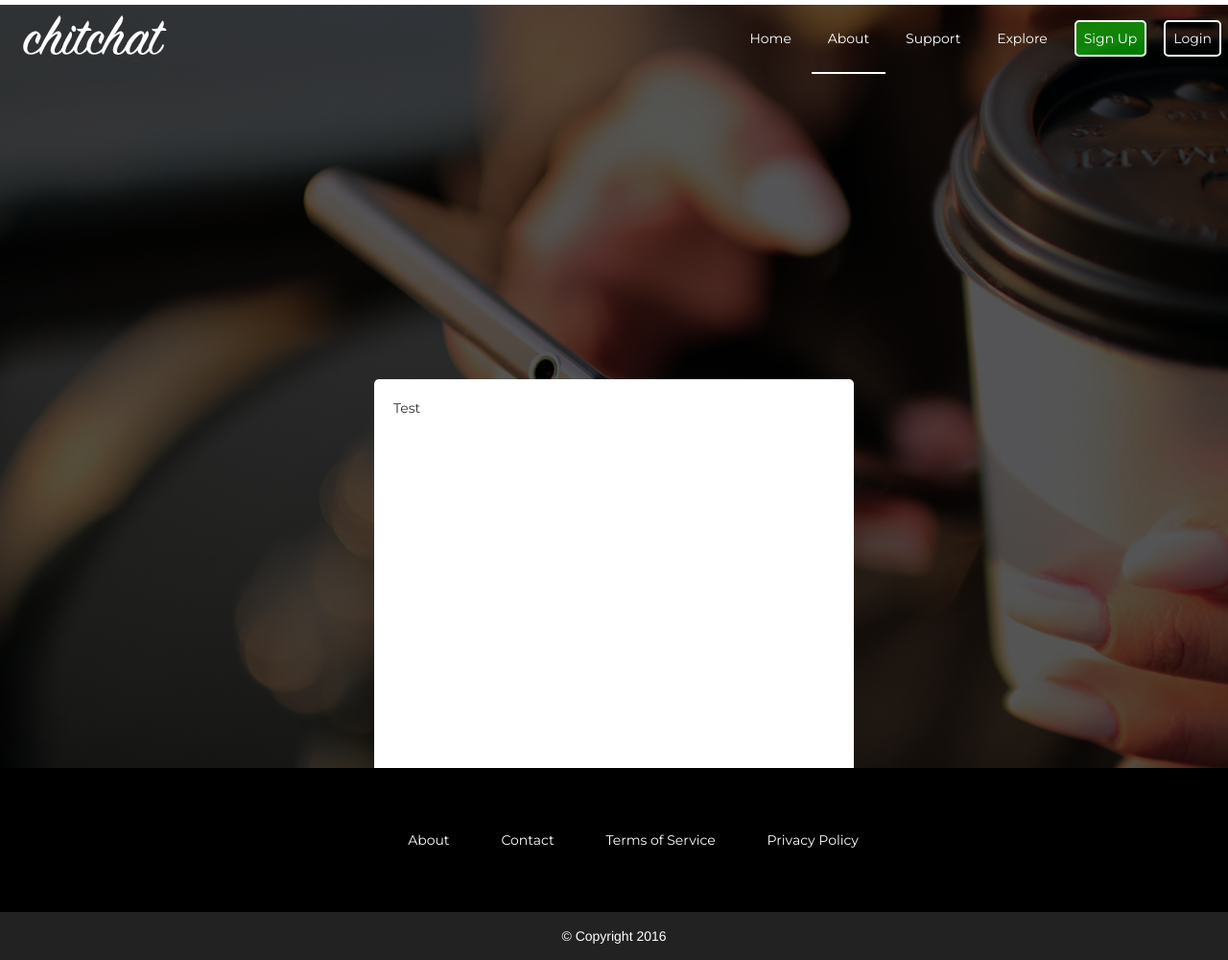
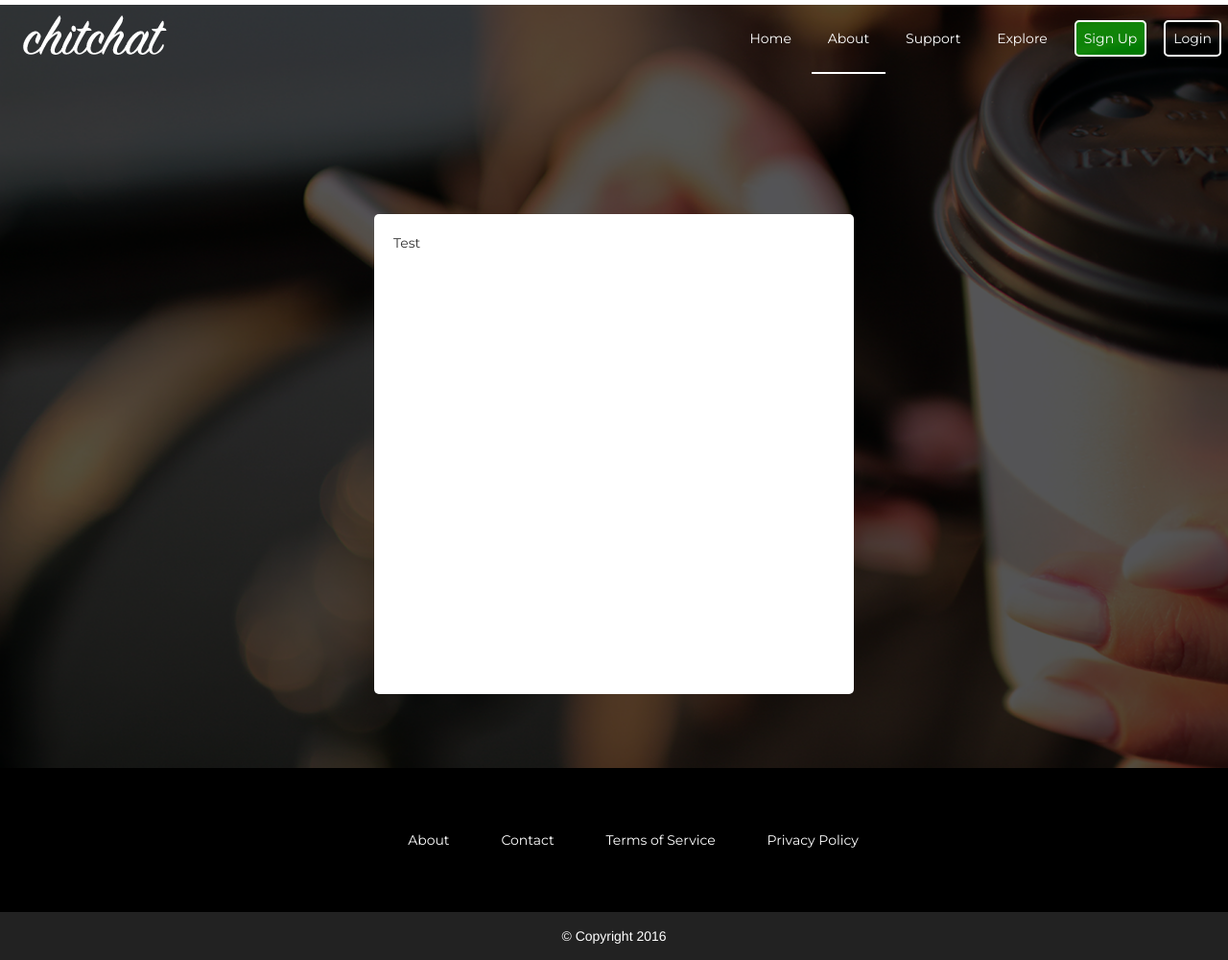
Before and after one commit to ccblazer44/cs386project, a PHP site: page /about.html in a window 1280 px wide. Shown: the whole page at 96% size. Run offline with PHP 8.4, Linux system fonts and the light colour scheme.

Commit message:
About page textbox fix

```diff
--- a/about.html
+++ b/about.html
@@ -13,7 +13,6 @@
 	<script>
 	jQuery(document).ready(function() {
 		jQuery('.toggle-nav').click(function(e) {
-				console.log("Testing");
 				jQuery(this).toggleClass('active');
 				jQuery('#main-nav ul').toggleClass('active');
 				e.preventDefault();
--- a/index.html
+++ b/index.html
@@ -12,7 +12,6 @@
 	<script>
 	jQuery(document).ready(function() {
     jQuery('.toggle-nav').click(function(e) {
-				console.log("Testing");
         jQuery(this).toggleClass('active');
         jQuery('#main-nav ul').toggleClass('active');
         e.preventDefault();
--- a/styles/style.css
+++ b/styles/style.css
@@ -31,18 +31,21 @@ html, body {
 .splash-about {
 	margin-top: 70px;
 	width: 100%;
-	position: absolute;
+	position: relative;
 	height:100%;
 }
 
 .splash-about-box {
 	width: 100%;
+	max-width: 500px;
+	height: 500px;
+	position: absolute;
+  top: 50%;
+  left: 50%;
+	transform: translate(-50%, -50%);
 	border-radius: 5px;
 	padding: 20px;
-	max-width: 500px;
 	background: white;
-	height: 500px;
-	margin: 25% auto;
 	font-family: 'Montserrat', sans-serif;
 }
 
@@ -180,9 +183,6 @@ html, body {
 		margin: 0 auto;
 	}
 
-	/*#main-nav ul {
-	display: none;
-	}*/
 	#main-nav > ul > li:nth-child(-n+2){
 		display: list-item;;
 	}
```
